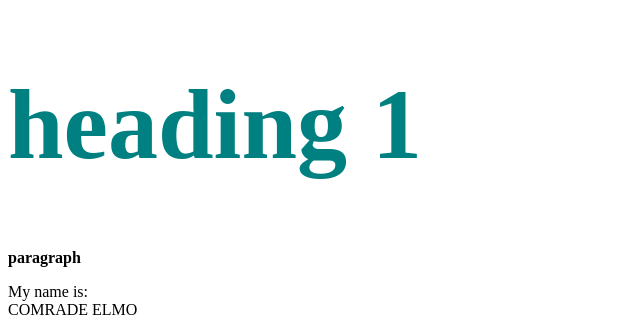
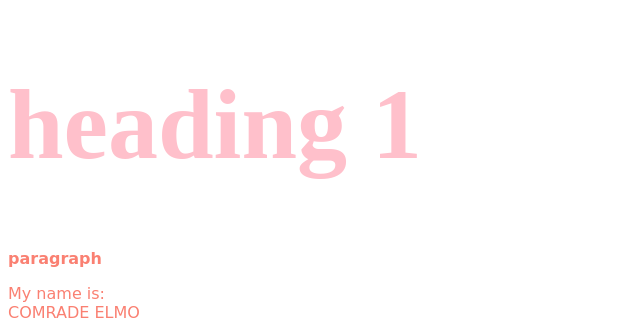
Before and after one commit to hi101000/test-website, a PHP site: page / in a window 1280 px wide. Shown: the top 332 px of the page, without its empty margins (0-640 px from the left). Run offline with PHP 8.4, Linux system fonts and the light colour scheme.

Commit message:
added new colors

```diff
--- a/css/test.css
+++ b/css/test.css
@@ -8,4 +8,7 @@
 }
 .big{
 	font-size: 100px;
+	color: pink
 }
+p{font-family: 'Segoe Script', cursive;
+color: salmon;}
```
